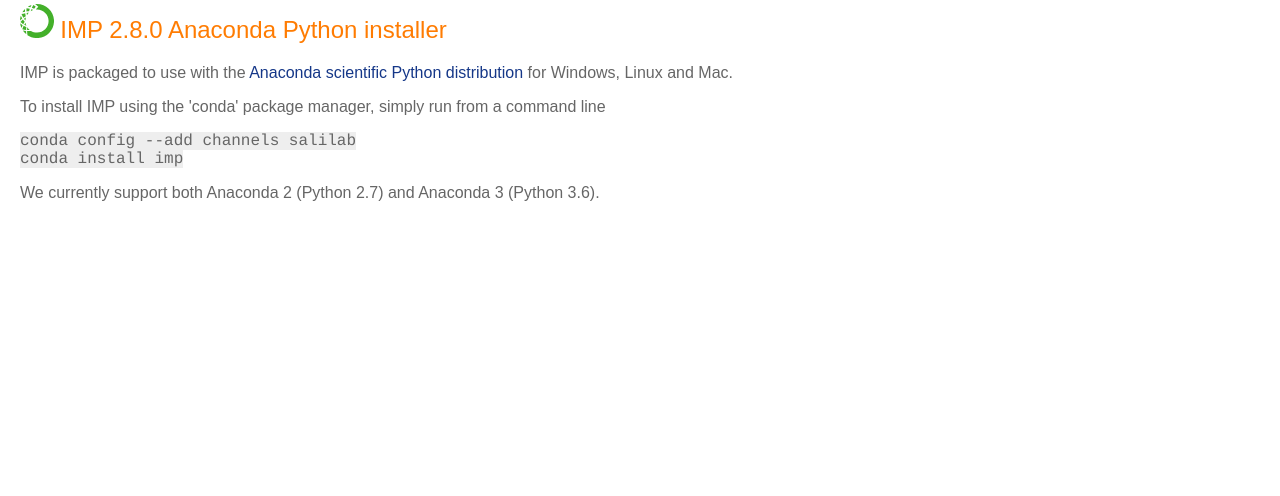
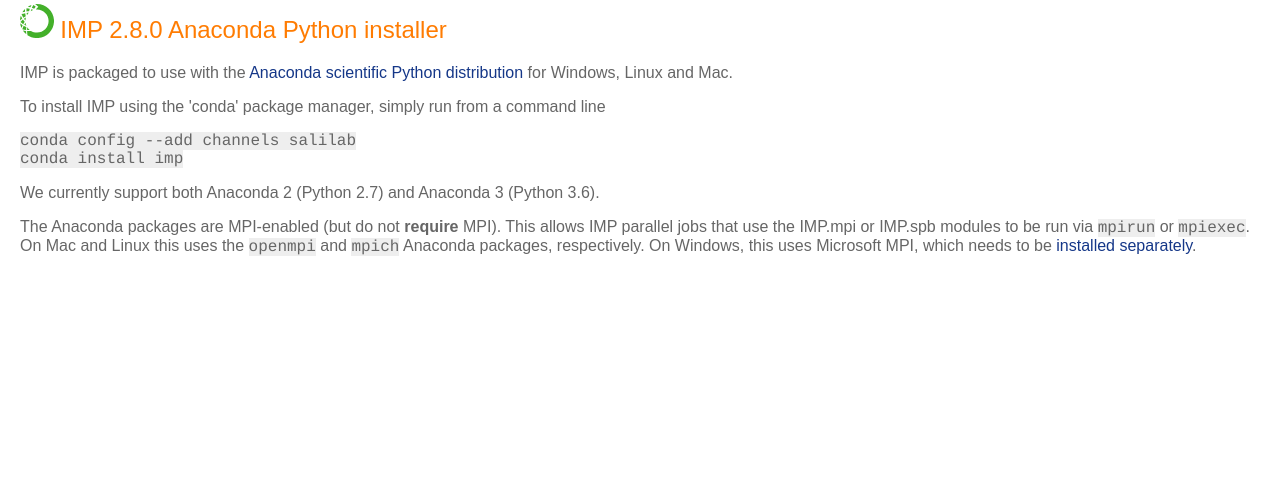
Before and after one commit to salilab/imp_website, a PHP site: page /download-anaconda.php?FILENAME=1 in a window 1280 px wide. Shown: the part 176-672 px from the top of the page. Run offline with PHP 8.4, Linux system fonts and the light colour scheme; data that the repository does not hold is empty.

Commit message:
Document MPI-enabled Anaconda/Windows packages.

```diff
--- a/download-anaconda.php
+++ b/download-anaconda.php
@@ -22,6 +22,14 @@ line</p>
 <p>We currently support both Anaconda 2 (Python 2.7) and Anaconda 3
 (Python 3.6).</p>
 
+<p>The Anaconda packages are MPI-enabled (but do not <b>require</b> MPI).
+This allows IMP parallel jobs that use the IMP.mpi or IMP.spb modules to
+be run via <tt>mpirun</tt> or <tt>mpiexec</tt>. On Mac and Linux this uses
+the <tt>openmpi</tt> and <tt>mpich</tt> Anaconda packages, respectively.
+On Windows, this uses Microsoft MPI, which needs to be
+<a href="https://msdn.microsoft.com/en-us/library/bb524831.aspx">installed
+separately</a>.</p>
+
 </div>
 
 <?php
--- a/download-windows.php
+++ b/download-windows.php
@@ -44,6 +44,12 @@ likewise for the 64-bit version).
 One way to use an IMP Python script is to open it
 in the Python 'IDLE' frontend and hit F5 to run it.</p>
 
+<p>These packages are MPI-enabled (but do not <b>require</b> MPI).
+This allows IMP parallel jobs that use the IMP.mpi or IMP.spb modules to
+be run via <tt>mpiexec</tt>. This uses Microsoft MPI, which needs to be
+<a href="https://msdn.microsoft.com/en-us/library/bb524831.aspx">installed
+separately</a>.</p>
+
 </div>
 
 <?php
```
